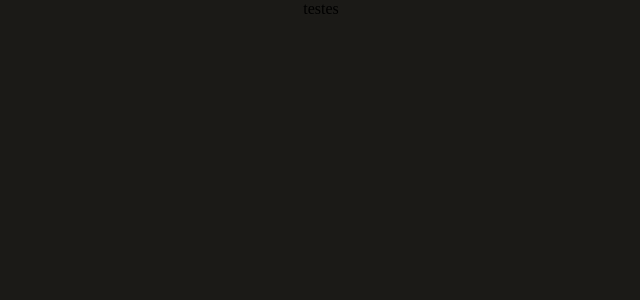
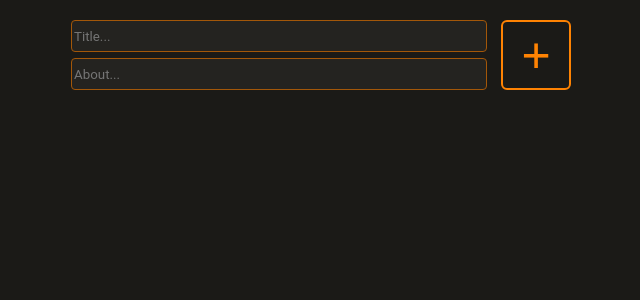
Before and after one commit to nikgritenok/todo-react-backend, a React (Vite) app: page / in a window 1280 px wide. Shown: the top 300 px of the page, without its empty margins (319-959 px from the left). Built offline with nearby package versions, Linux system fonts and the light colour scheme.

Commit message:
feat: create TaskInput component with styling
- Implemented TaskInput component with input fields and add button.
- Styled TaskInput component using SCSS modules.
- Added support for SCSS modules in TypeScript and Vite configuration.
- Included favicon and set the title for the website.

```diff
--- /dev/null
+++ b/global.d.ts
@@ -0,0 +1,4 @@
+declare module "*.module.scss" {
+  const classes: { [key: string]: string };
+  export default classes;
+}
--- a/index.html
+++ b/index.html
@@ -2,9 +2,14 @@
 <html lang="en">
   <head>
     <meta charset="UTF-8" />
-    <link rel="icon" type="image/svg+xml" href="/vite.svg" />
+    <link
+      rel="icon"
+      type="image/svg+xml"
+      href="./src/assets/icon/Favicon.ico
+    "
+    />
     <meta name="viewport" content="width=device-width, initial-scale=1.0" />
-    <title>Vite + React + TS</title>
+    <title>TODO-REACT</title>
   </head>
   <body>
     <div id="root"></div>
--- a/src/App.tsx
+++ b/src/App.tsx
@@ -1,5 +1,11 @@
+import { TaskInput } from "./components/taskinput/taskInput";
+
 function App() {
-  return <>testes</>;
+  return (
+    <>
+      <TaskInput />
+    </>
+  );
 }
 
 export default App;
--- /dev/null
+++ b/src/components/taskinput/TaskInput.module.scss
@@ -0,0 +1,56 @@
+.task-input-container {
+  max-width: 500px;
+  width: 90vw;
+  height: 70px;
+  display: flex;
+  justify-content: space-between;
+  align-items: center;
+  margin-top: 20px;
+
+  .input-container {
+    flex-grow: 1;
+    width: calc(100% - 10px);
+    height: 70px;
+    display: flex;
+    flex-direction: column;
+    justify-content: space-between;
+    margin-right: 20px;
+    .title-input {
+      width: 100%;
+      height: 30px;
+      font-family: "Roboto";
+      border: 1px solid $border-color;
+      background-color: #242320;
+      border-radius: 4px;
+      color: #f0e3caa3;
+      outline: none;
+      margin-bottom: 6px;
+    }
+
+    .about-input {
+      width: 100%;
+      height: 30px;
+      font-family: "Roboto";
+      border: 1px solid $border-color;
+      background-color: #242320;
+      color: #f0e3caa3;
+      border-radius: 4px;
+      outline: none;
+    }
+  }
+  .add-button {
+    flex-shrink: 0;
+    width: 70px;
+    height: 70px;
+    font-size: 50px;
+    color: $border-color;
+    border-radius: 6px;
+    display: flex;
+    cursor: pointer;
+    align-items: center;
+    justify-content: center;
+    border: 2px solid $focus-color;
+    background-color: $background-color;
+    color: $focus-color;
+  }
+}
--- /dev/null
+++ b/src/components/taskinput/taskInput.tsx
@@ -0,0 +1,50 @@
+import React, { useState } from "react";
+import styles from "./TaskInput.module.scss";
+
+export const TaskInput: React.FC = () => {
+  const [title, setTitle] = useState<string>("");
+  const [about, setAbout] = useState<string>("");
+
+  const handleTitleChange = (event: React.ChangeEvent<HTMLInputElement>) => {
+    setTitle(event.target.value);
+  };
+
+  const handleAboutChange = (event: React.ChangeEvent<HTMLInputElement>) => {
+    setAbout(event.target.value);
+  };
+
+  const handleAddClick = () => {
+    if (title.trim() && about.trim()) {
+      console.log("Title:", title);
+      console.log("About:", about);
+      // Если есть функция для добавления задачи, можно вызвать её здесь
+      // onAddTask(title, about);
+      setTitle(""); // Сбрасываем поля после добавления
+      setAbout("");
+    } else {
+      alert("Пожалуйста, заполните все поля");
+    }
+  };
+
+  return (
+    <div className={styles["task-input-container"]}>
+      <div className={styles["input-container"]}>
+        <input
+          placeholder="Title..."
+          className={styles["title-input"]}
+          value={title}
+          onChange={handleTitleChange}
+        />
+        <input
+          placeholder="About..."
+          className={styles["about-input"]}
+          value={about}
+          onChange={handleAboutChange}
+        />
+      </div>
+      <button className={styles["add-button"]} onClick={handleAddClick}>
+        +
+      </button>
+    </div>
+  );
+};
--- a/vite.config.ts
+++ b/vite.config.ts
@@ -9,5 +9,8 @@ export default defineConfig({
         additionalData: `@import "src/styles/variables";`,
       },
     },
+    modules: {
+      localsConvention: "camelCase",
+    },
   },
 });
```
Also changed, not shown: 1 other file (tests, documents, lock files or other folders).
